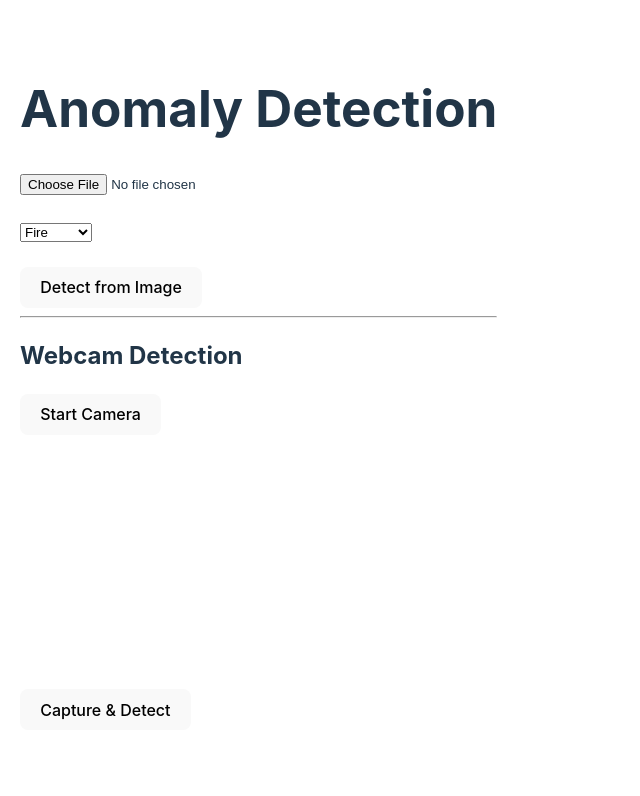
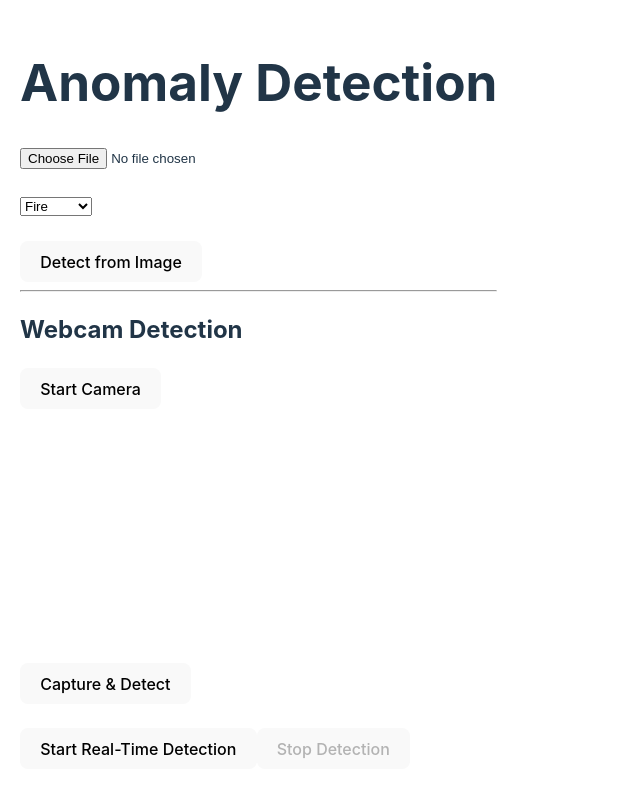
Before and after one commit to shantanugera28/anomaly-detection-app, a React (Vite) app in the folder frontend/anomaly-frontend/: page / in a window 1280 px wide. Shown: the top 796 px of the page, without its empty margins (0-640 px from the left). Built offline with nearby package versions, Linux system fonts and the light colour scheme.

Commit message:
added realtime detection

```diff
--- a/frontend/anomaly-frontend/src/App.jsx
+++ b/frontend/anomaly-frontend/src/App.jsx
@@ -5,9 +5,11 @@ function App() {
   const [type, setType] = useState("fire");
   const [result, setResult] = useState(null);
   const [loading, setLoading] = useState(false);
+  const [running, setRunning] = useState(false);
 
   const videoRef = useRef(null);
   const canvasRef = useRef(null);
+  const intervalRef = useRef(null);
 
   const startCamera = async () => {
     try {
@@ -18,12 +20,7 @@ function App() {
     }
   };
 
-  const captureImage = async () => {
-    if (!videoRef.current || !videoRef.current.srcObject) {
-      alert("Start camera first");
-      return;
-    }
-
+  const captureFrameAndDetect = async () => {
     const canvas = canvasRef.current;
     const video = videoRef.current;
 
@@ -33,14 +30,13 @@ function App() {
     const ctx = canvas.getContext("2d");
     ctx.drawImage(video, 0, 0);
 
+    return new Promise((resolve) => {
       canvas.toBlob(async (blob) => {
         const formData = new FormData();
-      formData.append("file", blob, "webcam.jpg");
+        formData.append("file", blob, "frame.jpg");
         formData.append("anomaly_type", type);
 
         try {
-        setLoading(true);
-
           const res = await fetch(
             "https://anomaly-detection-app-t27a.onrender.com/predict",
             {
@@ -50,13 +46,44 @@ function App() {
           );
 
           const data = await res.json();
-        setResult(data);
+          resolve(data);
         } catch (err) {
-        alert("Error detecting from webcam");
-      } finally {
-        setLoading(false);
+          console.log("Detection error");
+          resolve(null);
         }
       }, "image/jpeg");
+    });
+  };
+
+  const captureImage = async () => {
+    if (!videoRef.current || !videoRef.current.srcObject) {
+      alert("Start camera first");
+      return;
+    }
+
+    setLoading(true);
+    const data = await captureFrameAndDetect();
+    if (data) setResult(data);
+    setLoading(false);
+  };
+
+  const startRealtimeDetection = () => {
+    if (!videoRef.current || !videoRef.current.srcObject) {
+      alert("Start camera first");
+      return;
+    }
+
+    setRunning(true);
+
+    intervalRef.current = setInterval(async () => {
+      const data = await captureFrameAndDetect();
+      if (data) setResult(data);
+    }, 2000); // every 2 seconds
+  };
+
+  const stopRealtimeDetection = () => {
+    setRunning(false);
+    clearInterval(intervalRef.current);
   };
 
   const handleSubmit = async () => {
@@ -126,11 +153,21 @@ function App() {
         {loading ? "Detecting..." : "Capture & Detect"}
       </button>
 
+      <br /><br />
+
+      <button onClick={startRealtimeDetection} disabled={running}>
+        Start Real-Time Detection
+      </button>
+
+      <button onClick={stopRealtimeDetection} disabled={!running}>
+        Stop Detection
+      </button>
+
       <canvas ref={canvasRef} style={{ display: "none" }} />
 
       <br /><br />
 
-      {/* Result Section */}
+      {/* Result */}
       {result && (
         <div>
           <h3>Detected:</h3>
```
Lines whose indentation alone changed are shown as unchanged.
